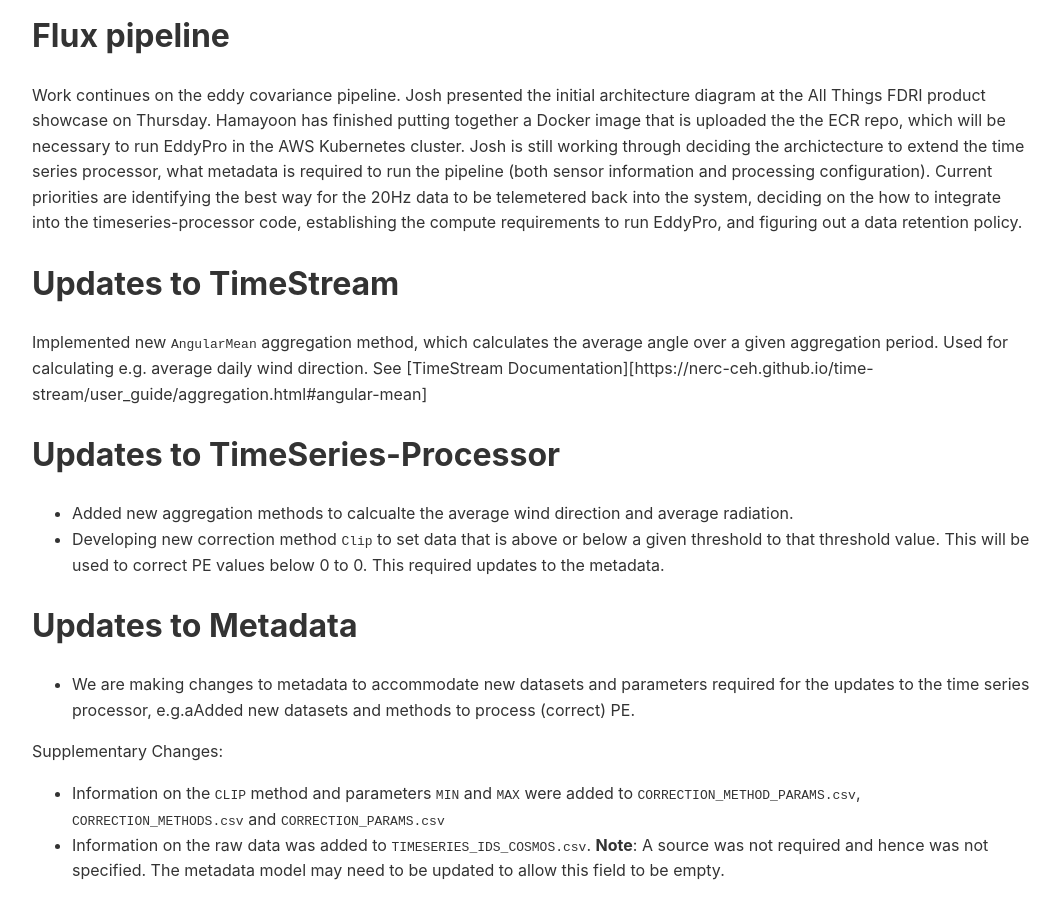
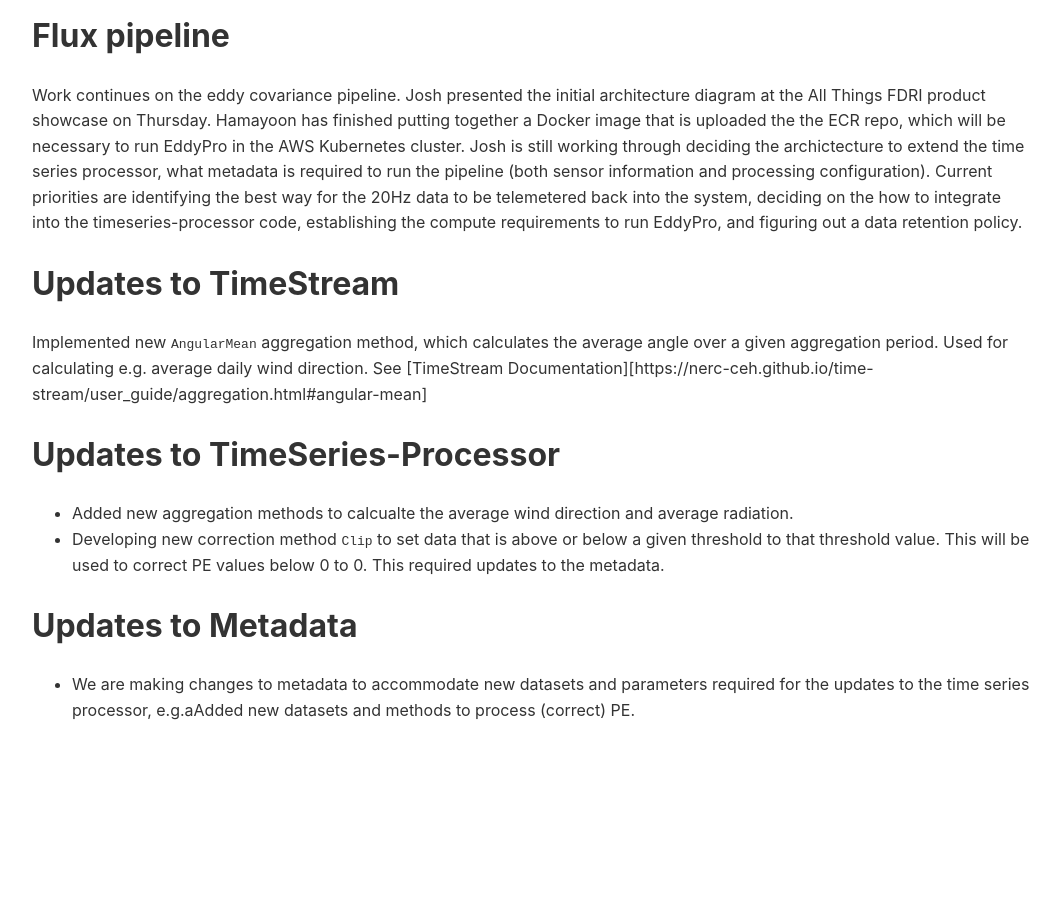
Before and after one commit to NERC-CEH/fdri_words, a Jekyll site: the page built from weeknotes/2026/06.md, in a window 1280 px wide and 900 px high, scrolled down 1749 px. Shown: the whole window, without its empty margins (108-1168 px from the left). Built offline with Jekyll 4.4.1, drawn with Linux system fonts in a browser that asks for light colours; our own code applies the rules of GitHub Pages for plain Markdown files; after the commit the page ends 2488 px from its top, so only the background shows below that.

Commit message:
Update 06.md

```diff
--- a/weeknotes/2026/06.md
+++ b/weeknotes/2026/06.md
@@ -38,8 +38,3 @@
 
 # Updates to Metadata
  - We are making changes to metadata to accommodate new datasets and parameters required for the updates to the time series processor, e.g.aAdded new datasets and methods to process (correct) PE.
-
-Supplementary Changes:
-
-- Information on the `CLIP` method and parameters `MIN` and `MAX` were added to `CORRECTION_METHOD_PARAMS.csv`, `CORRECTION_METHODS.csv` and `CORRECTION_PARAMS.csv`
-- Information on the raw data was added to `TIMESERIES_IDS_COSMOS.csv`. **Note**: A source was not required and hence was not specified. The metadata model may need to be updated to allow this field to be empty.
```
